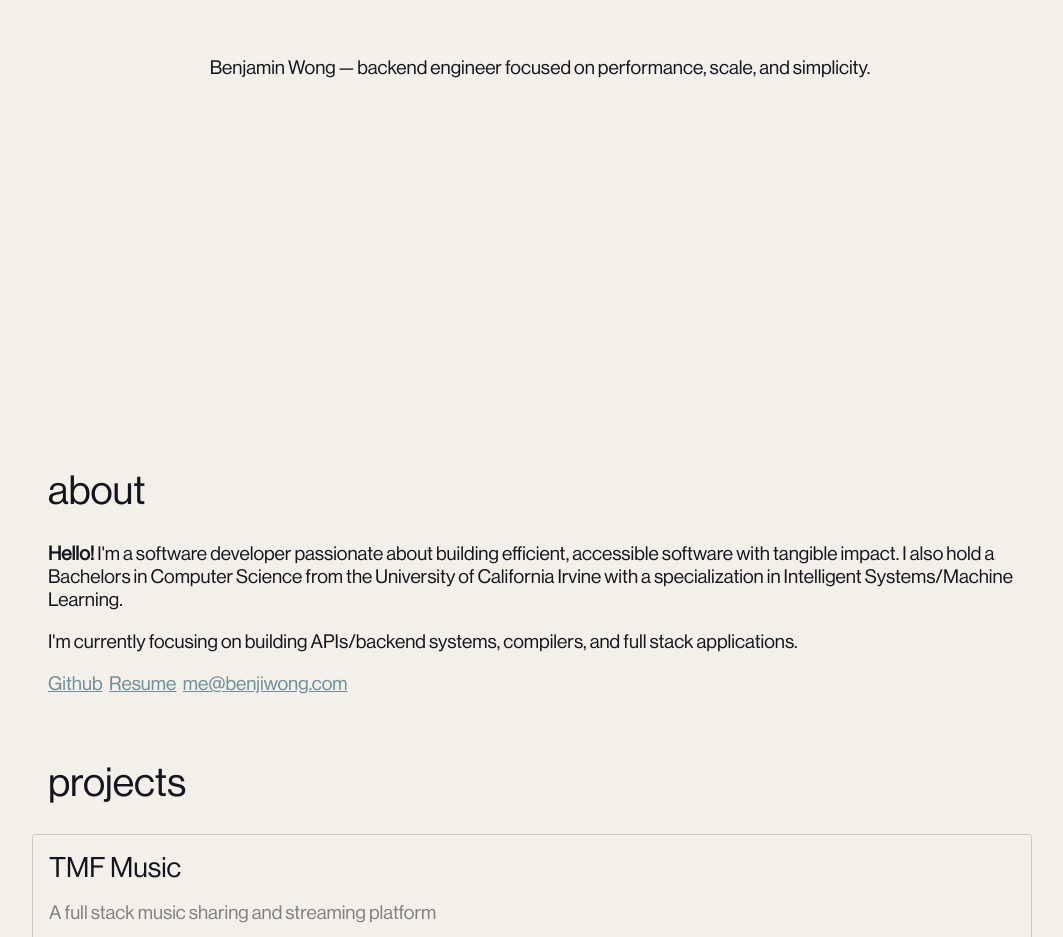
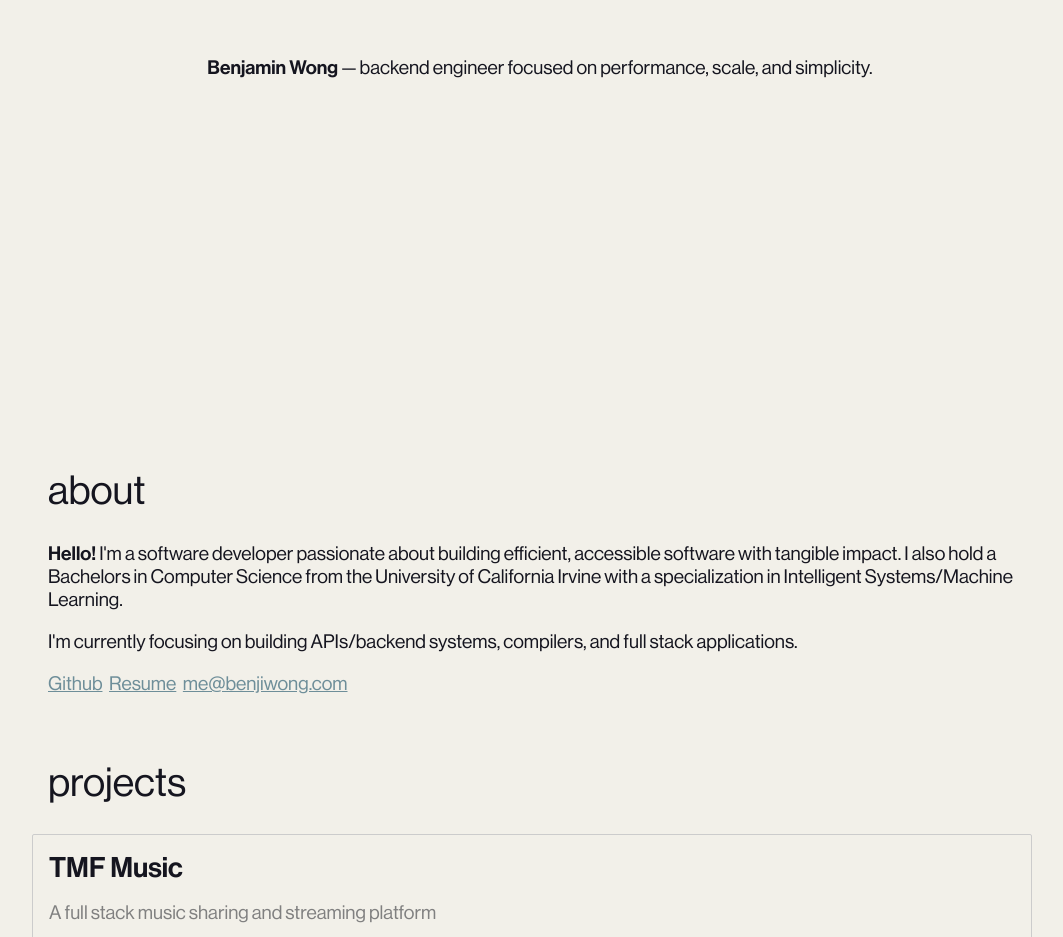
Before and after one commit to chiyeon/benjiwong.com, an Eleventy site: page src/index.njk in a window 1280 px wide. Shown: the part 333-1270 px from the top of the page, without its empty margins (108-1171 px from the left). Built offline with nearby package versions, Linux system fonts and the light colour scheme; Eleventy itself is replaced by a stand-in of ours; files that its build step writes are made by us from their sources.

Commit message:
Small changes to fonts

```diff
--- a/public/assets/css/style.css
+++ b/public/assets/css/style.css
@@ -9,6 +9,12 @@
    font-family: "neue haas";
    src: url("../fonts/NeueHaasDisplayRoman.ttf");
    font-weight: normal;
+}
+
+@font-face {
+   font-family: "neue haas";
+   src: url("../fonts/NeueHaasDisplayMediu.ttf");
+   font-weight: bold;
 }
 
 body {
@@ -97,6 +103,7 @@ p, a {
 .project h2 {
    margin: 0;
    font-size: 1.75rem;
+   font-weight: bold;
 }
 
 .project .tagline {
--- a/src/_includes/about.njk
+++ b/src/_includes/about.njk
@@ -4,8 +4,8 @@
    <p>I'm currently focusing on building APIs/backend systems, compilers, and full stack applications.</p>
 
    <div class="links">
-      <a href="https://www.github.com/chiyeon" target="__next">Github</a>
-      <a href="/resume.pdf" target="__next">Resume</a>
-      <a href="mailto:me@benjiwong.com" target="__next">me@benjiwong.com</a>
+      <a href="https://www.github.com/chiyeon" target="__blank">Github</a>
+      <a href="/resume.pdf" target="__blank">Resume</a>
+      <a href="mailto:me@benjiwong.com" target="__blank">me@benjiwong.com</a>
    </div>
 </div>
--- a/src/_includes/splash.njk
+++ b/src/_includes/splash.njk
@@ -1,5 +1,5 @@
 <div class="section splash">
-   <p>Benjamin Wong —  backend engineer focused on performance, scale, and simplicity.</p>
+   <p><b>Benjamin Wong</b> —  backend engineer focused on performance, scale, and simplicity.</p>
    <!--div class="options">
       <div class="link">about</div>
       <div class="link">projects</div>
--- a/src/assets/css/style.css
+++ b/src/assets/css/style.css
@@ -9,6 +9,12 @@
    font-family: "neue haas";
    src: url("../fonts/NeueHaasDisplayRoman.ttf");
    font-weight: normal;
+}
+
+@font-face {
+   font-family: "neue haas";
+   src: url("../fonts/NeueHaasDisplayMediu.ttf");
+   font-weight: bold;
 }
 
 body {
@@ -97,6 +103,7 @@ p, a {
 .project h2 {
    margin: 0;
    font-size: 1.75rem;
+   font-weight: bold;
 }
 
 .project .tagline {
```
Also changed, not shown: public/index.html.
